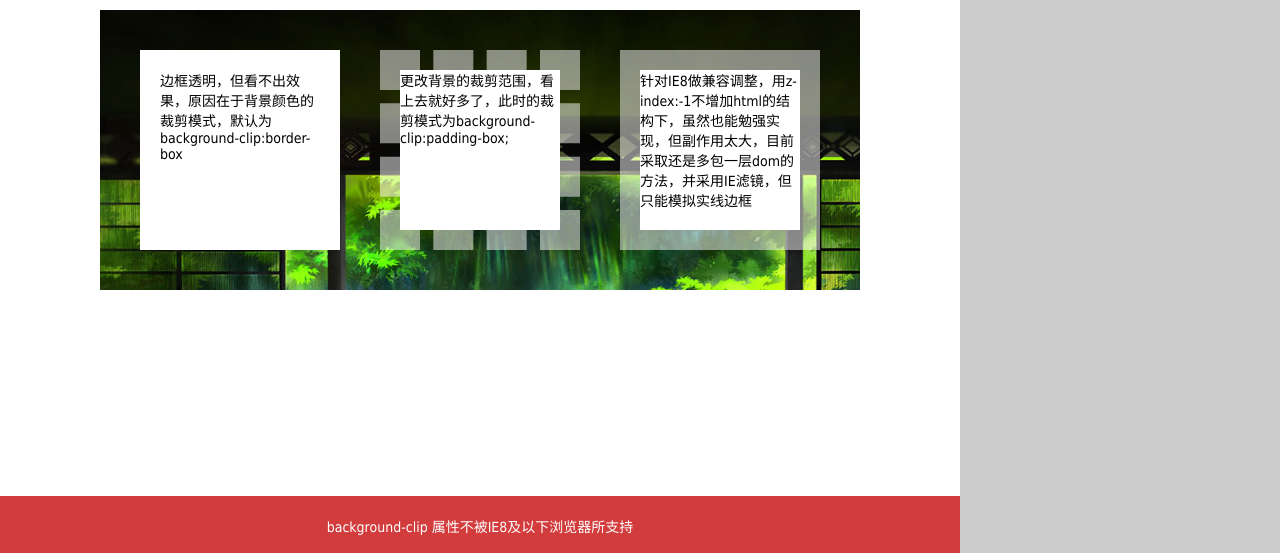
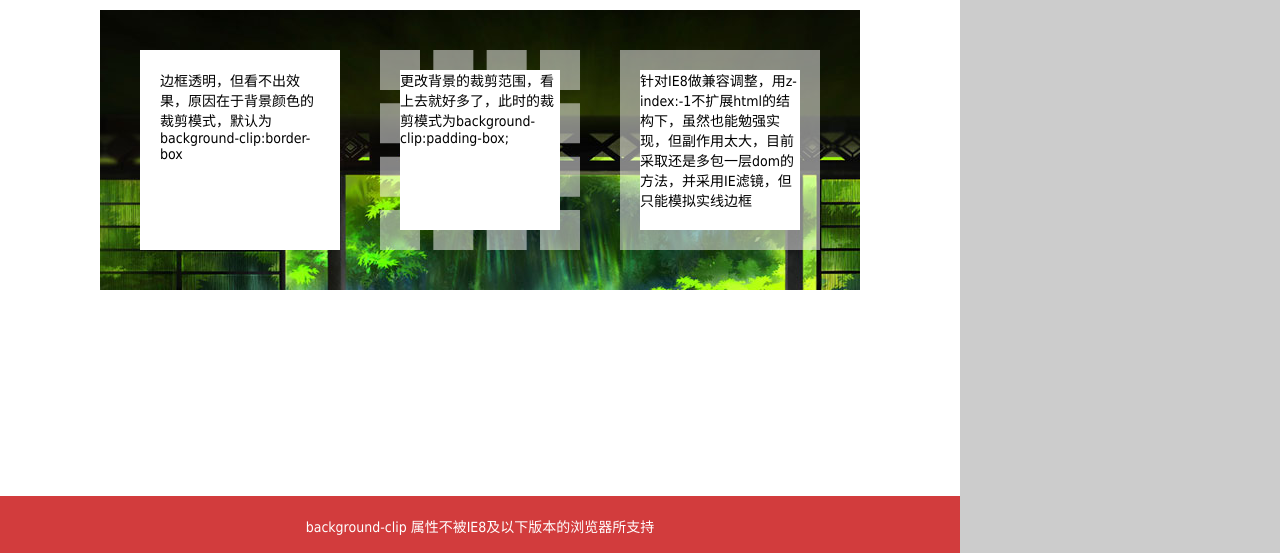
Before and after one commit to relaxGDWang/cssreveal, a plain HTML site: page index.html in a window 1280 px wide. Shown: the part 244-797 px from the top of the page. Drawn offline with Linux system fonts and the light colour scheme.

Commit message:
modify intro words

```diff
--- a/index.html
+++ b/index.html
@@ -16,7 +16,7 @@
                         <div class="normalClip">边框透明，但看不出效果，原因在于背景颜色的裁剪模式，默认为background-clip:border-box</div>
                         <div class="paddingClip">更改背景的裁剪范围，看上去就好多了，此时的裁剪模式为background-clip:padding-box;</div>
                         <div class="ie8">
-                            <div class="ct">针对IE8做兼容调整，用z-index:-1不增加html的结构下，虽然也能勉强实现，但副作用太大，目前采取还是多包一层dom的方法，并采用IE滤镜，但只能模拟实线边框</div>
+                            <div class="ct">针对IE8做兼容调整，用z-index:-1不扩展html的结构下，虽然也能勉强实现，但副作用太大，目前采取还是多包一层dom的方法，并采用IE滤镜，但只能模拟实线边框</div>
                         </div>
                     </div>
                     <!-- e2 -->
@@ -37,3 +37,18 @@
     <script src="index.js"></script>
 </body>
 </html>
+
+<!--
+两者都绑定点击事件
+1.元素为祖先后代关系，即使两者不重叠，点击后代元素，会先触发后代元素的事件，然后触发祖先元素事件
+2.两者不存在祖先后代关系，即使有重叠，会响应Z序上在上的元素，且不会触发到下面，产生了屏蔽效果
+2.1 把z序靠上的元素设置为背景透明，再点击重叠部分，依然响应的是靠上元素的事件，下层元素同样不会响应
+2.2 把靠下元素的position设置为relative/absolute/fixed，产生了定位，所以在z序关系上会显示在上面，响应特性不变
+2.3 把设置了position的z-index:-1，测试下来主流浏览器其事件会被屏蔽，无法被触发，显示上也会跑到另一个元素下面被遮盖，但在IE8下显示不变，事件则不会被屏蔽
+3.两者不为继承关系，b通过margin部分遮盖a，此时a的内容如果定位的重叠部分且b并非透明，奇怪的是a的元素却能在遮盖部分显示出来。IE8和主流浏览器都是如此，且这部分能响应a的click事件触发，且并不会触发b的事件
+3.1，如果此时重叠部分有b的内容，b的内容会遮盖a的内容
+4，两者不为继承关系，b通过position:absolute显示于a上，且有重叠部分，点击重叠部分仅触发b的事件。把b设置为透明，主流浏览器还是一样，但在IE8下，绝对定位的透明层对其覆盖下的a的内容部分无屏蔽功能，能正常点击a的button按钮并触发a的点击事件
+4.1 在IE8下，假设给b的背景设置一个原色，并用filter:alpha(opacity=1)的透明对象滤镜设置b为透明，即使透明度设置的很高，看上去偏近透明，但只要不是transparent，依然可以起到屏蔽效果，哪怕把opacity=.1也是如此。
+4.2 应当注意使用过滤滤镜来实现b的背景层半透明，此时不想alpha滤镜那样，只要有不透明度存在就可以屏蔽，无论过滤滤镜怎么设置，不会对这个下层内容的响应有任何屏蔽性。
+以上是IE8的巨大问题，
+-->
--- a/index.js
+++ b/index.js
@@ -1,5 +1,5 @@
 var showData={
-    e1:{title:'透明边框',des:'background-clip 属性不被IE8及以下浏览器所支持'},
+    e1:{title:'透明边框',des:'background-clip 属性不被IE8及以下版本的浏览器所支持'},
     e2:{title:'多边框',des:''}
 };
 var vu=new Vue({
```
